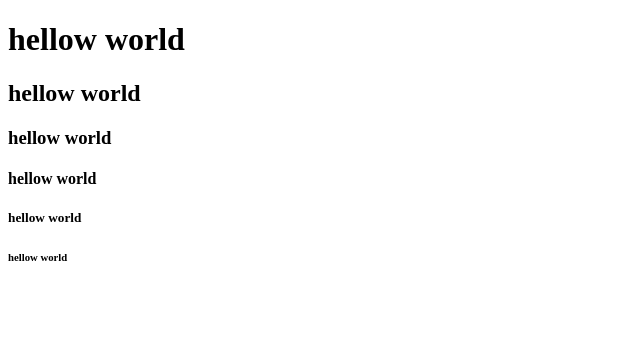
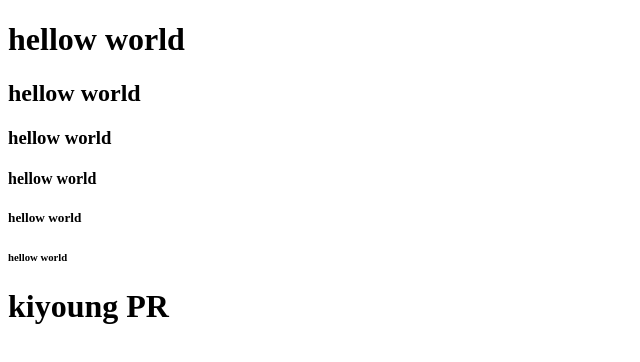
Before and after one commit to ParkSeoYeong/first, a plain HTML site: page index.html in a window 1280 px wide. Shown: the whole page, without its empty margins (0-640 px from the left). Drawn offline with Linux system fonts and the light colour scheme.

Commit message:
(kiyoung) PR

```diff
--- a/index.html
+++ b/index.html
@@ -13,5 +13,7 @@
     <h4>hellow world</h4>
     <h5>hellow world</h5>
     <h6>hellow world</h6>
+    <h1>kiyoung PR</h1>
+
 </body>
 </html>
```
